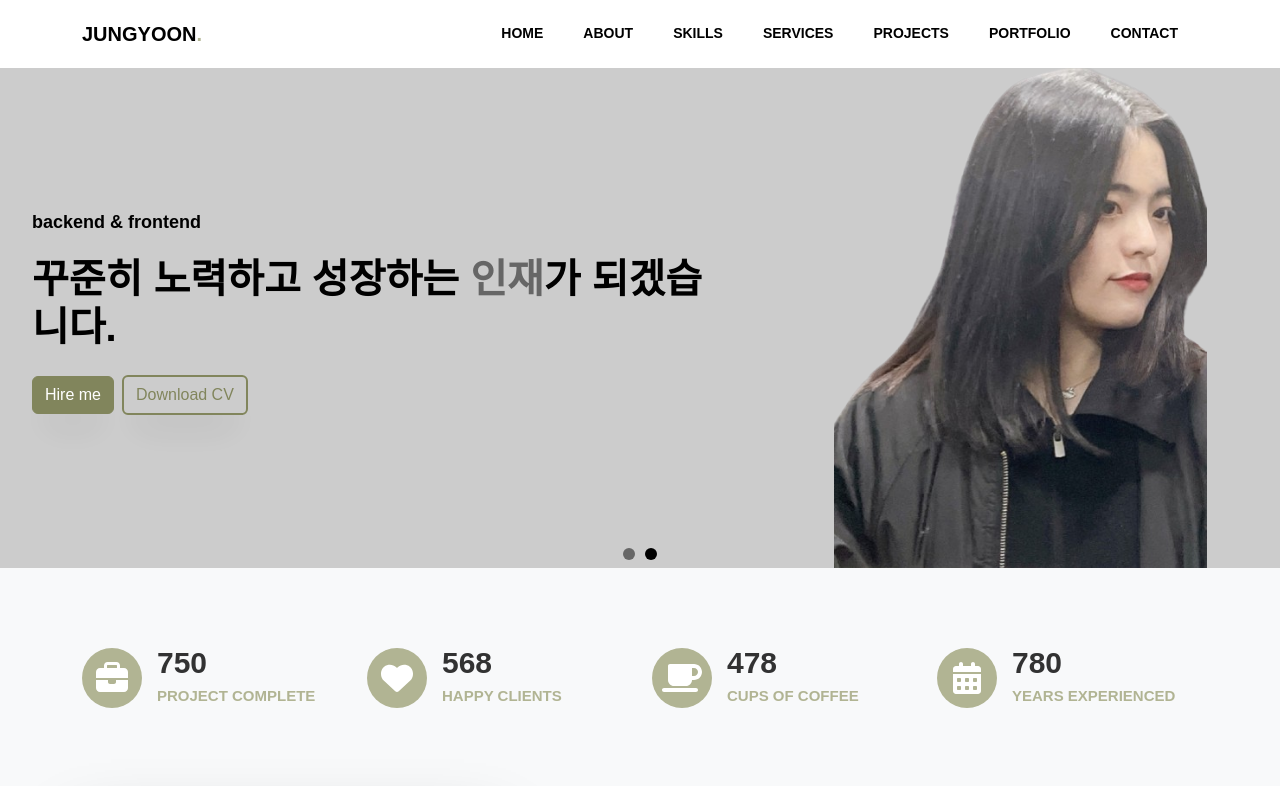
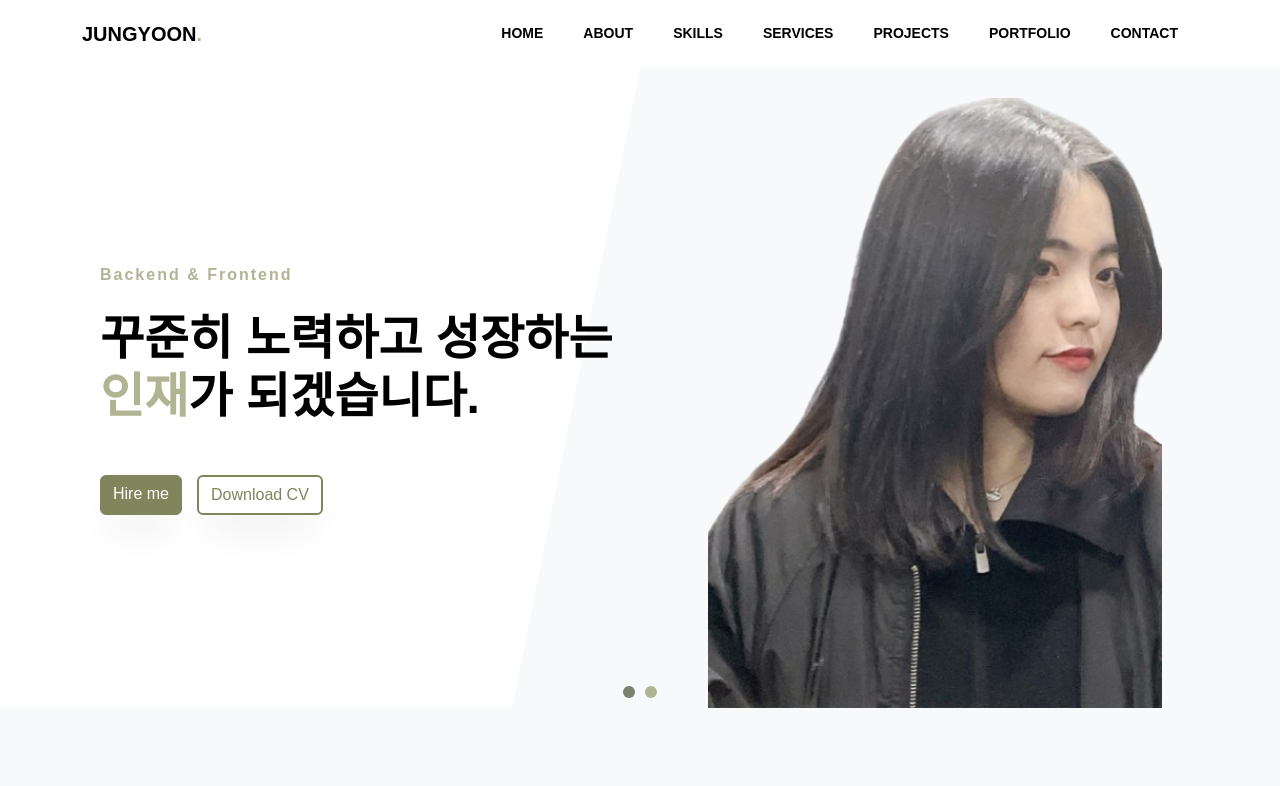
Before and after one commit to jungyoonn/portfolio, a React (Create React App) app: page / in a window 1280 px wide. Shown: the top 786 px of the page. Built offline with nearby package versions, Linux system fonts and the light colour scheme; grey boxes are pictures that could not be loaded.

Commit message:
슬라이더 이미지 비율 및 배경 수정, 글씨체 변경

```diff
--- a/src/components/home/Hero.jsx
+++ b/src/components/home/Hero.jsx
@@ -1,88 +1,3 @@
-// import React from 'react';
-// import Slider from 'react-slick';
-// import 'slick-carousel/slick/slick.css';
-// import 'slick-carousel/slick/slick-theme.css';
-// import '../../css/hero.css';
-// import profileImg from '../../img/my-profile-img.jpg';
-
-// const Hero = () => {
-//   // 슬라이더 설정
-//   // const settings = {
-//   //   dots: true,
-//   //   infinite: true,
-//   //   speed: 500,
-//   //   slidesToShow: 1,
-//   //   slidesToScroll: 1,
-//   //   autoplay: true,
-//   //   autoplaySpeed: 5000
-//   // };
-
-//   const settings = {
-//     dots: true,
-//     infinite: true,
-//     speed: 500,
-//     slidesToShow: 1,
-//     slidesToScroll: 1,
-//     autoplay: true,
-//     autoplaySpeed: 5000,
-//     cssEase: 'ease',
-//     arrows: true,
-//     adaptiveHeight: true,
-//     className: 'slider-main'
-//   };
-
-//   return (
-//     <section id="home-section" className="hero">
-//       <Slider
-//         {...settings}
-//         className="home-slider"
-//         style={{ width: '100%', height: 'auto' }}
-//       >
-//         {/* 슬라이더 항목들 */}
-//         <div className="slider-item">
-//           <div className="overlay"></div>
-//           <div className="container-fluid px-md-0">
-//             <div className="row d-md-flex no-gutters slider-text align-items-end justify-content-end">
-//               <div className="one-third order-md-last img" style={{backgroundImage: `url(${profileImg})`}}>
-//                 <div className="overlay"></div>
-//                 <div className="overlay-1"></div>
-//               </div>
-//               <div className="one-forth d-flex align-items-center ftco-animate">
-//                 <div className="text">
-//                   <span className="subheading">신입 개발자 허정윤입니다!</span>
-//                   <h1 className="mb-4 mt-3">Creative <span>UI/UX</span> Designer &amp; Developer</h1>
-//                   <p><a href="#" className="btn btn-primary">Hire me</a> <a href="#" className="btn btn-primary btn-outline-primary">Download CV</a></p>
-//                 </div>
-//               </div>
-//             </div>
-//           </div>
-//         </div>
-
-//         <div className="slider-item">
-//           <div className="overlay"></div>
-//           <div className="container-fluid px-md-0">
-//             <div className="row d-flex no-gutters slider-text align-items-end justify-content-end">
-//               <div className="one-third order-md-last img" style={{backgroundImage: `url(${profileImg})`}}>
-//                 <div className="overlay"></div>
-//                 <div className="overlay-1"></div>
-//               </div>
-//               <div className="one-forth d-flex align-items-center ftco-animate">
-//                 <div className="text">
-//                   <span className="subheading">We Design &amp; Build Brands</span>
-//                   <h1 className="mb-4 mt-3">Hi, I am <span>Clyde</span> This is my favorite work.</h1>
-//                   <p><a href="#" className="btn btn-primary">Hire me</a> <a href="#" className="btn btn-primary btn-outline-primary">Download CV</a></p>
-//                 </div>
-//               </div>
-//             </div>
-//           </div>
-//         </div>
-//       </Slider>
-//     </section>
-//   );
-// };
-
-// export default Hero;
-
 import React, { useState, useEffect } from 'react';
 import '../../css/hero.css';
 import profileImg1 from '../../img/slider_profile_img2.png';
@@ -91,19 +6,19 @@ import profileImg2 from '../../img/slider_profile_img3.png';
 const Hero = () => {
   const [currentSlide, setCurrentSlide] = useState(0);
 
-  // 슬라이드 데이터에 이미지 정보 추가
+  // 슬라이드 데이터
   const slides = [
     {
       subheading: "Creative Full Stack Developer",
       heading: "안녕하세요! 신입 개발자 허정윤입니다.",
       highlight: "허정윤",
-      image: profileImg1  // 첫 번째 슬라이드에 profileImg1 추가
+      image: profileImg1
     },
     {
-      subheading: "backend & frontend",
+      subheading: "Backend & Frontend",
       heading: "꾸준히 노력하고 성장하는 인재가 되겠습니다.",
       highlight: "인재",
-      image: profileImg2  // 두 번째 슬라이드에 profileImg2 추가
+      image: profileImg2
     }
   ];
 
@@ -130,30 +45,22 @@ const Hero = () => {
             className={`slider-item ${index === currentSlide ? 'active' : ''}`}
             style={{ display: index === currentSlide ? 'block' : 'none' }}
           >
-            <div className="container-fluid">
-              <div className="row hero-row overlay">
-                {/* 텍스트 영역 (왼쪽) */}
-                <div className="col-md-7 text-area d-flex align-items-center">
-                  <div className="text-content ftco-animate">
-                    <span className="subheading">{slide.subheading}</span>
-                    <h1 className="mb-4 mt-3">
-                      {slide.heading.split(slide.highlight)[0]}
-                      <span>{slide.highlight}</span>
-                      {slide.heading.split(slide.highlight)[1]}
-                    </h1>
-                    <p>
-                      <a href="#contact-section" className="btn btn-primary me-2">Hire me</a>
-                      <a href="#" className="btn btn-primary btn-outline-primary">Download CV</a>
-                    </p>
+            <div className="diagonal-layout">
+              <div className="content-wrapper">
+                <div className="text-area">
+                  <p className="subheading">{slide.subheading}</p>
+                  <h1 className="main-heading noto-sans-kr">
+                    {slide.heading.split(slide.highlight)[0]}
+                    <span className="highlight">{slide.highlight}</span>
+                    {slide.heading.split(slide.highlight)[1]}
+                  </h1>
+                  <div className="button-group">
+                    <a href="#contact-section" className="btn btn-primary">Hire me</a>
+                    <a href="#" className="btn btn-outline-primary">Download CV</a>
                   </div>
                 </div>
-
-                {/* 이미지 영역 (오른쪽) - 각 슬라이드의 이미지 사용 */}
-                <div className="col-md-5 image-area">
-                  <div className="profile-image-container">
-                    <img src={slide.image} alt="Profile" className="profile-img" />
-                    <div className=""></div>
-                  </div>
+                <div className="image-area">
+                  <img src={slide.image} alt="Profile" className="profile-img" />
                 </div>
               </div>
             </div>
--- a/src/css/hero.css
+++ b/src/css/hero.css
@@ -1,184 +1,160 @@
-.slider-main, .slick-slider, .slick-list, .slick-track {
-  height: 100%;
+/* hero.css */
+.hero {
+  position: relative;
   width: 100%;
-}
-
-/* .slider-item {
-  height: 100vh;
-  position: relative;
-} */
-
-.slick-slide > div {
-  height: 100%;
-}
-
-.slick-dots {
-  bottom: 25px;
-  z-index: 100;
-}
-
-.slick-dots li button:before {
-  color: white;
-  opacity: 0.7;
-  font-size: 10px;
-}
-
-.slick-dots li.slick-active button:before {
-  color: white;
-  opacity: 1;
-}
-
-
-
-.hero {
-  overflow: visible;
+  height: 80vh;
+  overflow: hidden;
 }
 
 .simple-slider {
-  /* position: relative; */
-  height: 500px;
-  /* overflow: visible; */
+  width: 100%;
+  height: 100%;
+  position: relative;
 }
 
 .slider-item {
+  width: 100%;
+  height: 100%;
   position: relative;
-  height: 100%;
-  width: 100%;
-  transition: opacity 0.5s ease;
 }
 
-.hero-row {
+.diagonal-layout {
+  width: 100%;
   height: 100%;
+  position: relative;
+  background-color: #f8f9fa; /* 배경색 */
 }
 
-/* 텍스트 영역 스타일 */
-.text-area {
+.diagonal-layout::after {
+  content: '';
+  position: absolute;
+  top: 0;
+  left: 0;
+  width: 50%;
   height: 100%;
-  padding: 2rem;
-  display: flex;
-  align-items: center;
-  /* z-index: 99999; */
+  background-color: white;
+  clip-path: polygon(0 0, 100% 0, 80% 100%, 0 100%); /* 대각선 각도 조정 */
+  z-index: 1;
 }
 
-.text-content {
+.content-wrapper {
+  position: relative;
+  display: flex;
   width: 100%;
-  margin-left: 2rem;
-  color: #000; /* 텍스트 색상을 검정으로 명시적 설정 */
+  height: 100%;
+  z-index: 2;
+  max-width: 1200px;
+  margin: 0 auto;
+}
+
+.text-area {
+  width: 50%;
+  padding: 0 15px;
+  display: flex;
+  flex-direction: column;
+  justify-content: center;
+  z-index: 3;
+  padding-left: 5%;
 }
 
 .subheading {
-  font-size: 18px;
-  font-weight: 600;
-  color: #000; /* 하위 제목 색상 설정 */
-  display: block;
-  margin-bottom: 10px;
+  font-size: 16px;
+  /* text-transform: uppercase; */
+  letter-spacing: 2px;
+  color: #b1b493;
+  margin-bottom: 20px;
+  font-weight: bold;
 }
 
-.text-content h1 {
-  font-size: 40px;
-  font-weight: 700;
-  color: #000; /* 제목 색상 설정 */
+.main-heading {
+  font-size: 48px;
+  font-weight: 900;
+  margin-bottom: 30px;
   line-height: 1.2;
+  color: black;
 }
 
-.text-content h1 span {
-  color: #666; /* 강조 텍스트 색상 */
+.highlight {
+  color: #b1b493;
 }
 
-.text-content p {
-  color: #666; /* 단락 텍스트 색상 */
+.button-group {
+  display: flex;
+  gap: 15px;
   margin-top: 20px;
 }
 
-/* 이미지 영역 스타일 */
 .image-area {
-  height: 100%;
-  position: relative;
-  overflow: hidden;
-}
-
-.profile-image-container {
-  width: 100%;
+  position: absolute;
+  right: 0;
+  top: 0;
+  width: 55%;
   height: 100%;
   display: flex;
   align-items: center;
   justify-content: center;
-  position: relative;
 }
 
 .profile-img {
-  max-width: 100%;
-  max-height: 100%;
-  object-fit: contain;
-  position: relative;
-  z-index: 1;
-}
-
-.overlay {
-  position: absolute;
-  top: 0;
-  left: 0;
-  right: 0;
-  bottom: 0;
-  background: rgba(0, 0, 0, 0.2);
+  padding-top: 30px;
+  padding-left: 50px;
+  width: auto;
+  height: 100%;
+  object-fit: cover;
   z-index: 2;
 }
 
-/* 슬라이드 전환 애니메이션 */
-.slider-item.active {
-  animation: fadeIn 0.5s ease forwards;
-}
-
-@keyframes fadeIn {
-  from { opacity: 0.7; }
-  to { opacity: 1; }
-}
-
-/* 슬라이더 dots 스타일 */
 .slider-dots {
-  position: relative;
-  bottom: 20px;
-  left: 0;
-  right: 0;
+  position: absolute;
+  bottom: 10px;
+  left: 50%;
+  transform: translateX(-50%);
   display: flex;
-  justify-content: center;
-  /* z-index: 10; */
+  gap: 10px;
+  z-index: 10;
 }
 
 .dot {
   width: 12px;
   height: 12px;
-  margin: 0 5px;
   border-radius: 50%;
-  background-color: rgba(0, 0, 0, 0.5);
+  background-color: #7b816f;
   cursor: pointer;
-  transition: background-color 0.3s ease;
+  transition: background-color 0.3s;
 }
 
 .dot.active {
-  background-color: #000;
+  background-color: #b1b493;
 }
 
 /* 반응형 스타일 */
-@media (max-width: 767px) {
-  .hero-row {
-    height: auto;
-    flex-direction: column-reverse;
+@media (max-width: 991px) {
+  .diagonal-layout::after {
+    width: 100%;
+    clip-path: polygon(0 0, 100% 0, 100% 30%, 0 50%);
+    height: 50%;
+  }
+
+  .content-wrapper {
+    flex-direction: column;
+  }
+
+  .text-area {
+    width: 100%;
+    padding: 100px 30px 0;
+    text-align: center;
   }
 
   .image-area {
-    height: 300px;
+    position: relative;
+    width: 100%;
+    height: 50%;
+    padding-top: 30px;
   }
 
-  .text-area {
-    padding: 2rem 1rem;
-  }
-
-  .simple-slider {
+  .profile-img {
     height: auto;
-  }
-
-  .slider-item {
-    height: auto;
+    max-width: 80%;
+    max-height: 80%;
   }
 }
```
